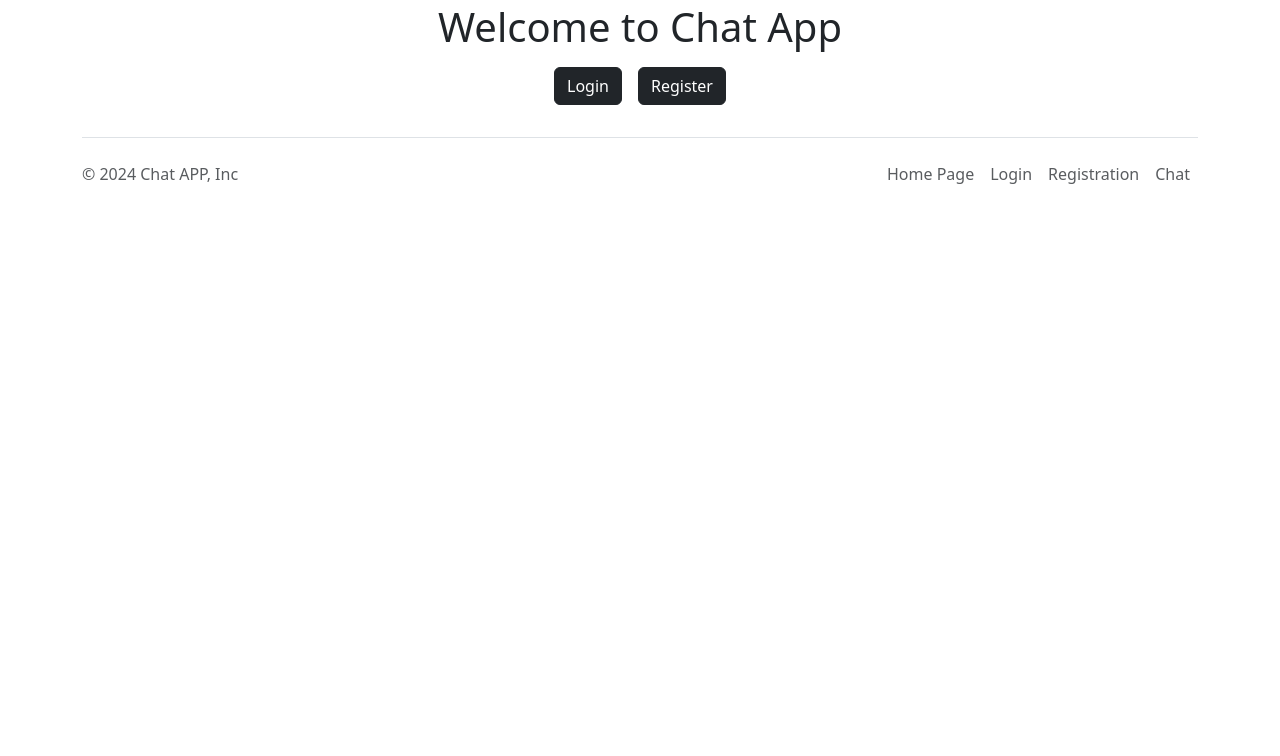
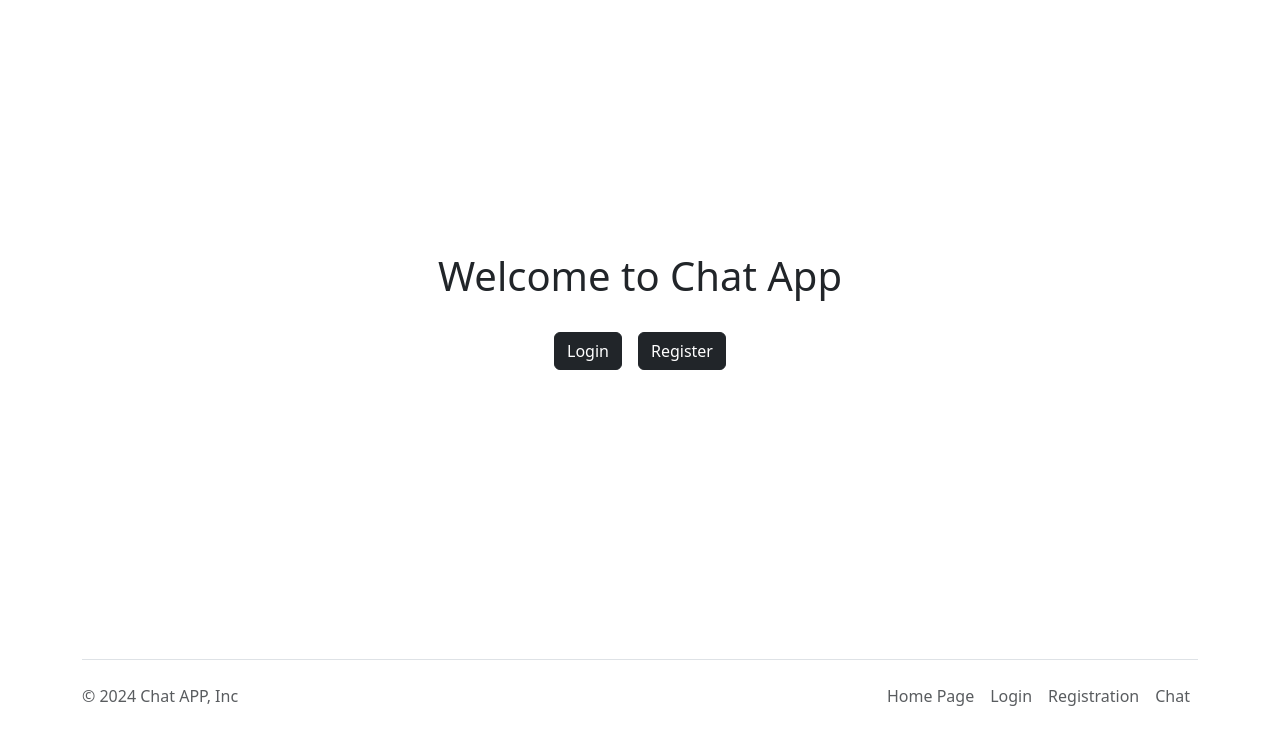
Before and after one commit to cesarjakub/Flask_Real-Time_Chat_App, a Flask app: page / in a window 1280 px wide. Shown: the part 71-827 px from the top of the page. Before the commit the page ends 255 px from the top, so only its background shows below. Run offline with Flask 3, Linux system fonts and the light colour scheme; some libraries are stand-ins or nearby versions.

Commit message:
feat: mainpage center div

```diff
--- /dev/null
+++ b/static/css/mainpage.css
@@ -0,0 +1,6 @@
+main{
+    height: 79vh;
+    display: flex;
+    justify-content: center;
+    align-items: center;
+}
--- a/templates/base.html
+++ b/templates/base.html
@@ -3,7 +3,7 @@
 <head>
     <link href="https://cdn.jsdelivr.net/npm/bootstrap@5.3.2/dist/css/bootstrap.min.css" rel="stylesheet" integrity="sha384-T3c6CoIi6uLrA9TneNEoa7RxnatzjcDSCmG1MXxSR1GAsXEV/Dwwykc2MPK8M2HN" crossorigin="anonymous">
     <script src="https://cdn.jsdelivr.net/npm/bootstrap@5.3.2/dist/js/bootstrap.bundle.min.js" integrity="sha384-C6RzsynM9kWDrMNeT87bh95OGNyZPhcTNXj1NW7RuBCsyN/o0jlpcV8Qyq46cDfL" crossorigin="anonymous" defer></script>
-
+    {% block linkcss %} {% endblock %}
     <link rel="shortcut icon" href="{{ url_for('static', filename='img/icon.svg') }}"" type="image/x-icon">
     <meta charset="UTF-8">
     <meta name="viewport" content="width=device-width, initial-scale=1.0">
--- a/templates/homepage.html
+++ b/templates/homepage.html
@@ -1,16 +1,14 @@
 {% extends "base.html" %}
+{% block linkcss %} <link rel="stylesheet" href="{{ url_for('static', filename='css/mainpage.css') }}"> {% endblock %}
 {% block title %}Home Page{% endblock %}
 {% block Home %}active{% endblock %}
 
 {% block content %}
-</head>
-<body>
-
-    <div class="container welcome-container">
-        <h1 style="text-align: center;">Welcome to Chat App</h1>
-        <div class="welcome-links d-flex justify-content-center">
-            <a href="/login" class="btn btn-dark m-2">Login</a>
-            <a href="/registration" class="btn btn-dark m-2">Register</a>
-        </div>
+<div class="container welcome-container d-flex flex-column">
+    <h1 class="m-2" style="text-align: center;">Welcome to Chat App</h1>
+    <div class="welcome-links d-flex justify-content-center m-3">
+        <a href="/login" class="btn btn-dark m-2">Login</a>
+        <a href="/registration" class="btn btn-dark m-2">Register</a>
     </div>
+</div>
 {% endblock %}
```
